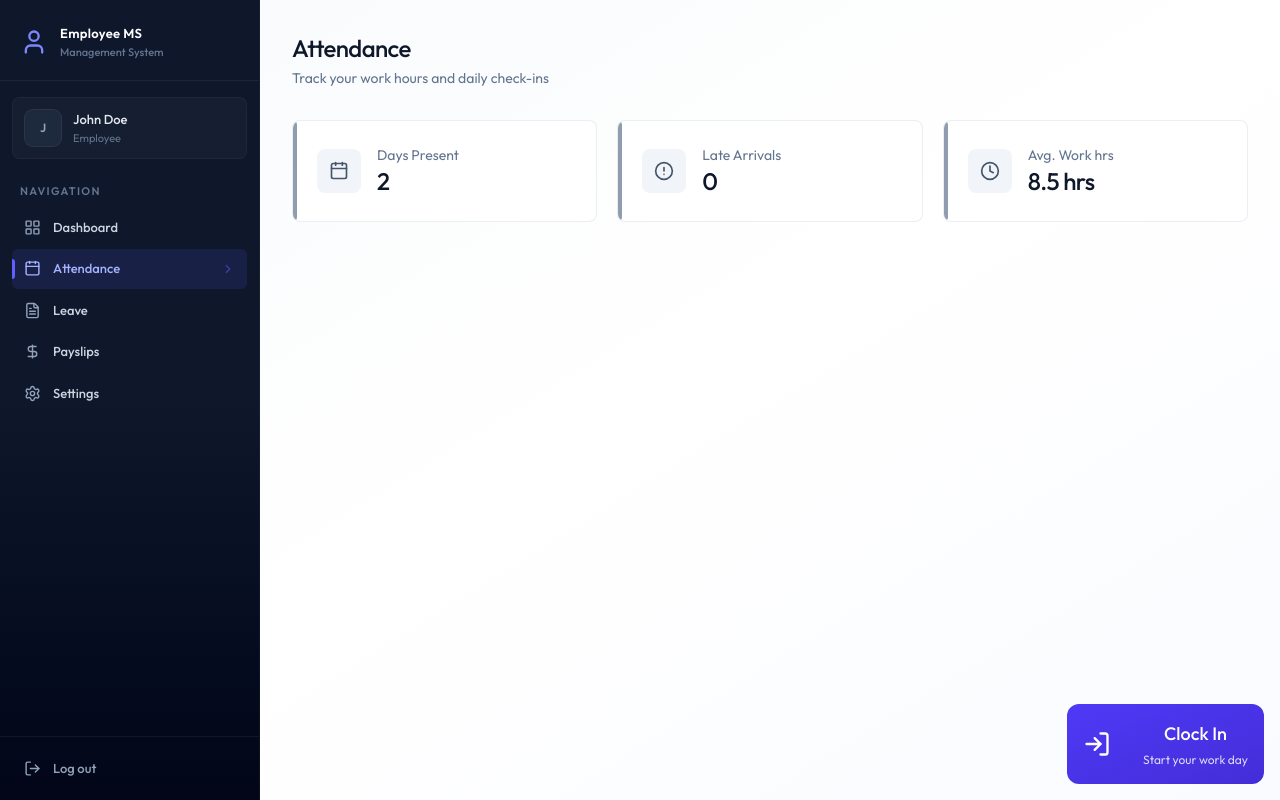
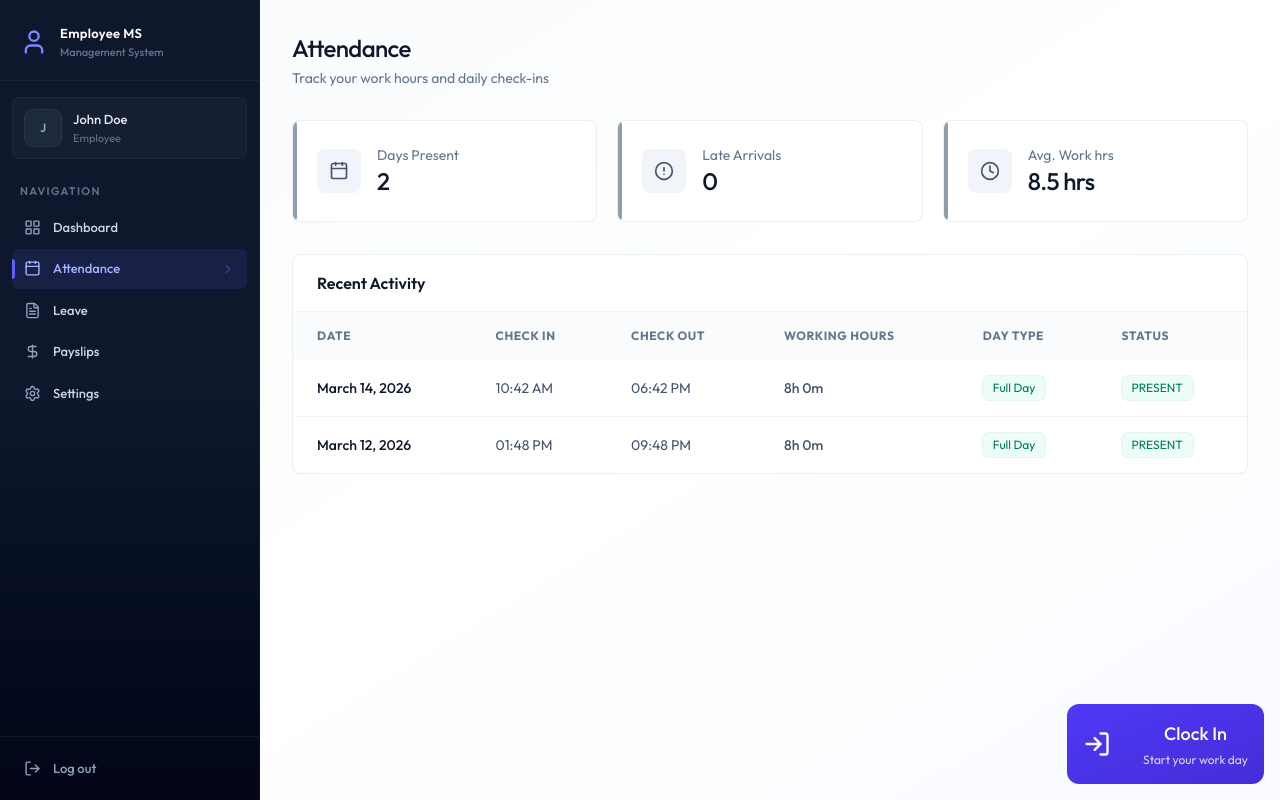
Before and after one commit to limon43633/EMS-Project-client, a React (Vite) app: page /attendance in a window 1280 px wide. Built offline with nearby package versions, Linux system fonts and the light colour scheme.

Commit message:
added attendance ui

```diff
--- a/package.json
+++ b/package.json
@@ -11,6 +11,7 @@
   },
   "dependencies": {
     "@tailwindcss/vite": "^4.2.2",
+    "date-fns": "^4.1.0",
     "lucide-react": "^1.7.0",
     "react": "^19.2.4",
     "react-dom": "^19.2.4",
--- a/src/components/attendance/AttendanceHistory.jsx
+++ b/src/components/attendance/AttendanceHistory.jsx
@@ -1,9 +1,69 @@
 import React from 'react';
+import { getDayTypeDisplay, getWorkingHoursDisplay } from '../../assets/assets';
+import {format} from 'date-fns';
 
-const AttendanceHistory = () => {
+const AttendanceHistory = ({ history }) => {
     return (
-        <div>
+        <div className='card overflow-hidden'>
+            <div className='px-6 py-4 border-b border-slate-100'>
+                <h3 className='font-semibold text-slate-900'>Recent Activity</h3>
+            </div>
+            <div className='overflow-x-auto'>
+                <table className='table-modern'>
+                    <thead>
+                        <tr>
+                            <th className='px-6 py-4'>Date</th>
+                            <th className='px-6 py-4'>Check In</th>
+                            <th className='px-6 py-4'>Check Out</th>
+                            <th className='px-6 py-4'>Working Hours</th>
+                            <th className='px-6 py-4'>Day type</th>
+                            <th className='px-6 py-4'>Status</th>
+                        </tr>
+                    </thead>
+                    <tbody>
+                        {history.length === 0 ? (
+                            <tr>
+                                <td colSpan={6} className='text-center py-12 text-slate-400 '>
+                                    No records found
+                                </td>
+                            </tr>
+                        ) : (
+                            history.map((record)=>{
+                                const dayType = getDayTypeDisplay(record)
+                                return (
+                                    <tr key={record._id || record.id}>
 
+                                        <td className='px-6 py-4 font-medium text-slate-900'>
+                                            {format(new Date(record.date), "MMMM dd, yyyy")}
+                                        </td>
+
+                                        <td className='px-6 py-4 text-slate-600'>
+                                            {record.checkIn ?  format(new Date(record.checkIn), "hh:mm a") : "-"}
+                                        </td>
+
+                                        <td className='px-6 py-4 text-slate-600'>
+                                            {record.checkOut ?  format(new Date(record.checkOut), "hh:mm a") : "-"}
+                                        </td>
+
+                                        <td className='px-6 py-4 text-slate-600 font-medium'>
+                                            {getWorkingHoursDisplay(record)}
+                                        </td>
+
+                                        <td className='px-6 py-4'>
+                                            {dayType.label !== "—" ? <span className={`badge ${dayType.className}`}>{dayType.label}</span> : "—"}
+                                        </td>
+
+                                        <td className='px-6 py-4'>
+                                            <span className={`badge ${record.status === "PRESENT" ? "badge-success" : record.status === "LATE" ? "badge-warning" : "badge-danger"}`}>{record.status}</span>
+                                        </td>
+
+                                    </tr>
+                                )
+                            })
+                        )}
+                    </tbody>
+                </table>
+            </div>
         </div>
     );
 };
--- a/src/pages/Attendance.jsx
+++ b/src/pages/Attendance.jsx
@@ -3,6 +3,7 @@
 import Loading from "../components/Loading";
 import CheckInButton from "../components/attendance/CheckInButton";
 import AttendanceStats from "../components/attendance/AttendanceStats";
+import AttendanceHistory from "../components/attendance/AttendanceHistory";
 
 
 const Attendance = () => {
@@ -47,6 +48,7 @@
             )}
 
             <AttendanceStats history={history} />
+            <AttendanceHistory history={history} />
 
         </div>
     );
```
Also changed, not shown: 1 other file (tests, documents, lock files or other folders).
